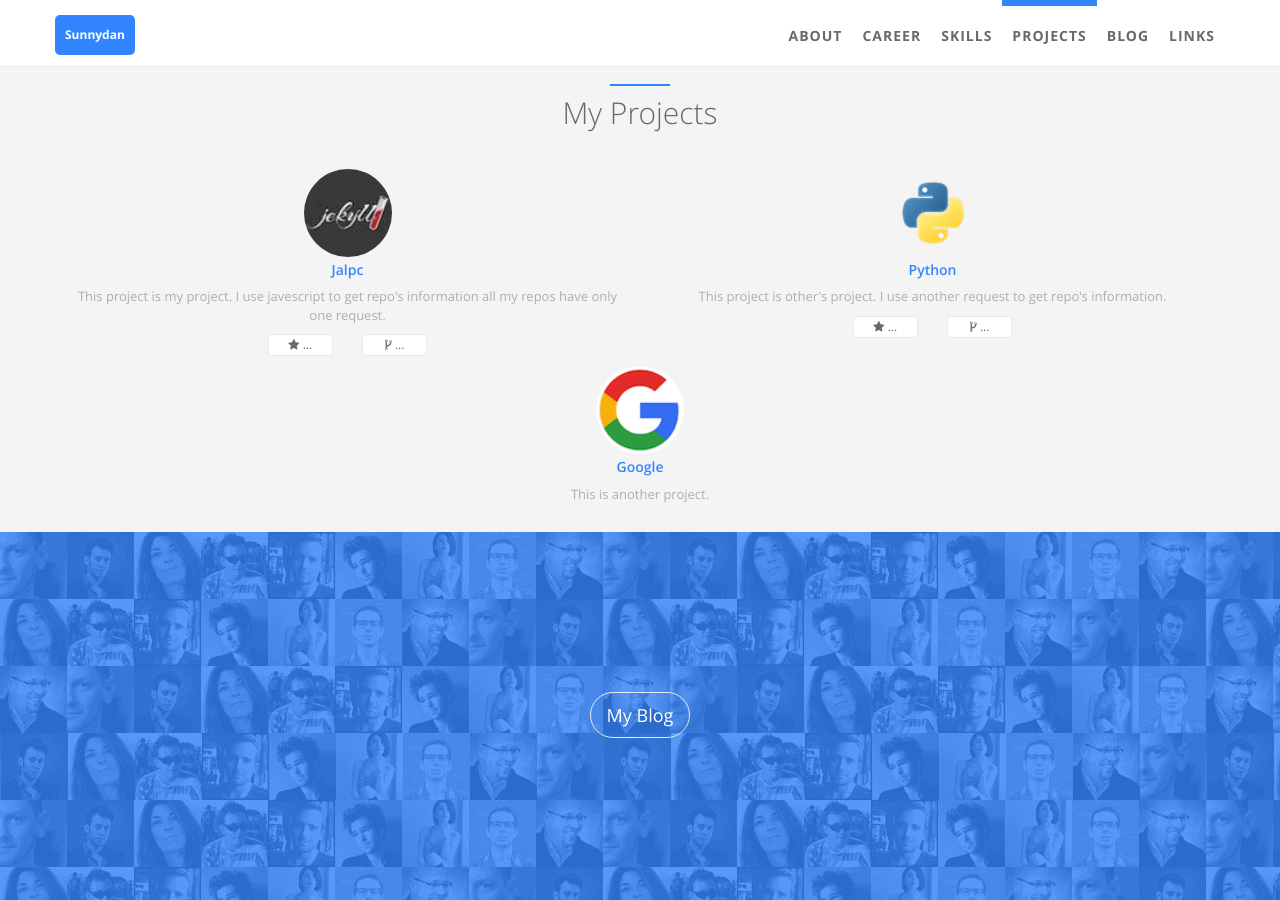
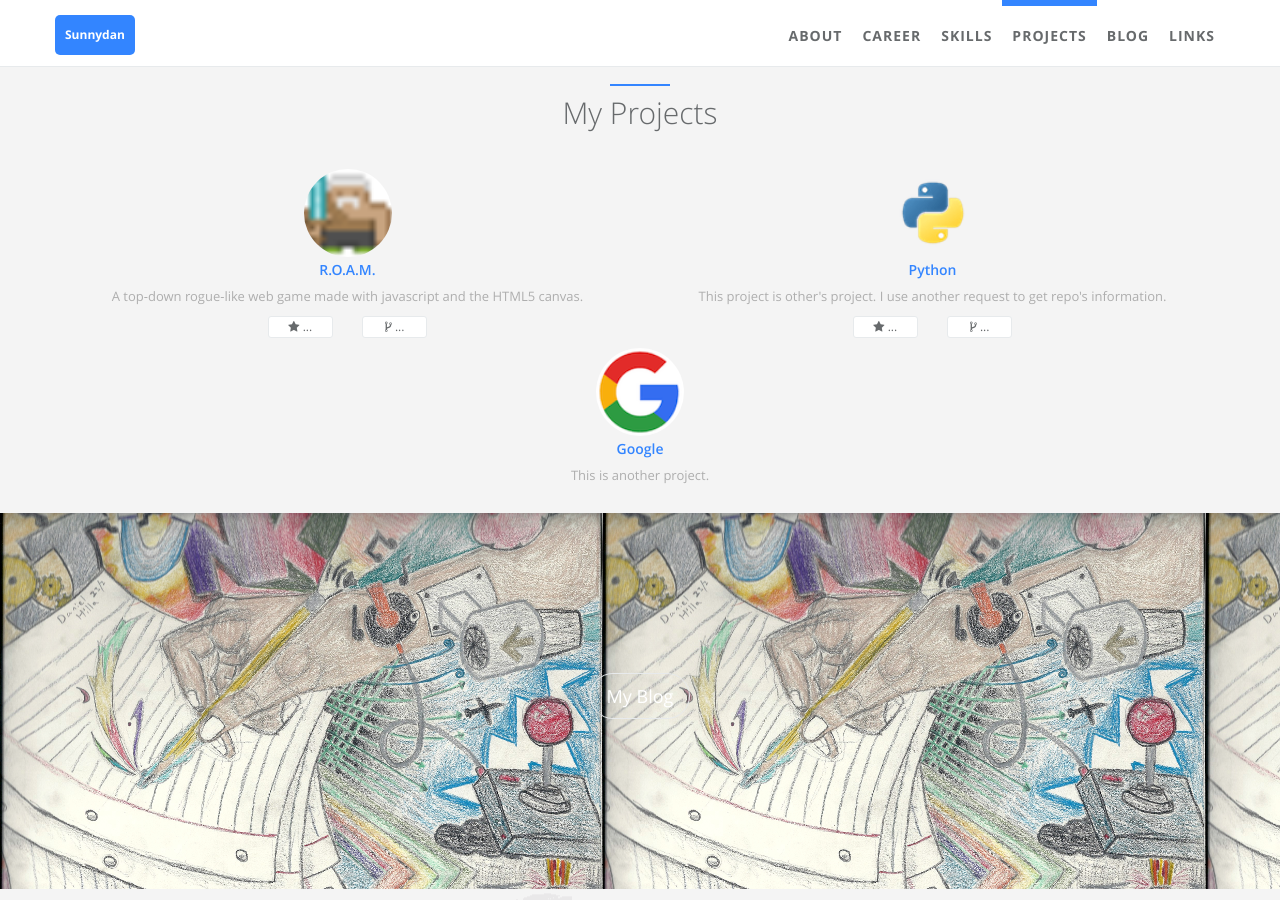
Before and after one commit to sunnydan/sunnydan.github.io, a Jekyll site: the page built from index.html, in a window 1280 px wide and 900 px high, scrolled down 2153 px. Built offline with Jekyll 4.4.1, drawn with Linux system fonts in a browser that asks for light colours.

Commit message:
updated info

```diff
--- a/_config.yml
+++ b/_config.yml
@@ -14,10 +14,10 @@
   name: Daniel Hilla  # Be used at blog posts' author.
   first_name: Daniel  # Be used at index page about me section.
   last_name: Hilla  # Be used at index page about me section.
-  avatar: /static/assets/img/landing/avatar.jpg  # upload your avatar at directory and edit it.
+  avatar: /static/assets/img/landing/githubprofile.jpg  # upload your avatar at directory and edit it.
   github_username: sunnydan  # Leave blank if you don't have now
   linkedin_id: danielhilla # Leave blank if you don't have now
-  facebook_username:  # Leave blank if you don't have now
+  facebook_username: sunnydanman  # Leave blank if you don't have now
   twitter_username: sunnydanman  # Leave blank if you don't have now
   email: danielhilla@gmail.com  # Leave blank if you don't have now
   cv: https://docs.google.com/document/d/1R3XVlWrpBXG760N9hXjPtsZsrtpDG5X8gpEP2CCB6rY/edit?usp=sharing  # An online CV can be printed as PDF, leave blank if you don't have now
--- a/_data/index/projects.yml
+++ b/_data/index/projects.yml
@@ -1,12 +1,12 @@
 # projects section data
 # If you don't have language feature(language.yml is empty), ignore "i18n" items
 # Suggest projects' img be located at '/static/assets/img/landing', and edit following img items.
-- name: Jalpc
-  i18n: jalpc
-  gh_user: jarrekk
-  repo: Jalpc
-  img: /static/assets/img/landing/jekyll.png
-  desc: This project is my project. I use javescript to get repo's information all my repos have only one request.
+- name: R.O.A.M.
+  i18n: roam
+  gh_user: sunnydan
+  repo: raging_old_adventure_men
+  img: /static/assets/img/landing/roam.png
+  desc: A top-down rogue-like web game made with javascript and the HTML5 canvas.
 
 - name: Python
   i18n: cpython
--- a/_data/index/skills.yml
+++ b/_data/index/skills.yml
@@ -2,5 +2,5 @@
 
 label: Ability
 id : cs
-aspects: GitHub, Motivation, HTML5, ReactJS, Machine Learing, Python, Sleeping
-percentage: 100, 35, 65, 80, 70, 90, 50
+aspects: HTML5, CSS3, GitHub, Javascript, Python, Java, Django, MEAN, Spring, SQL, MongoDB
+percentage: 100, 100, 100, 80, 80, 80, 80, 80, 80, 60, 60
```
Also changed, not shown: static/assets/img/landing/avatar_all.png, static/assets/img/landing/githubprofile.jpg (added), static/assets/img/landing/jekyll.png (deleted), static/assets/img/landing/roam.png (added).
